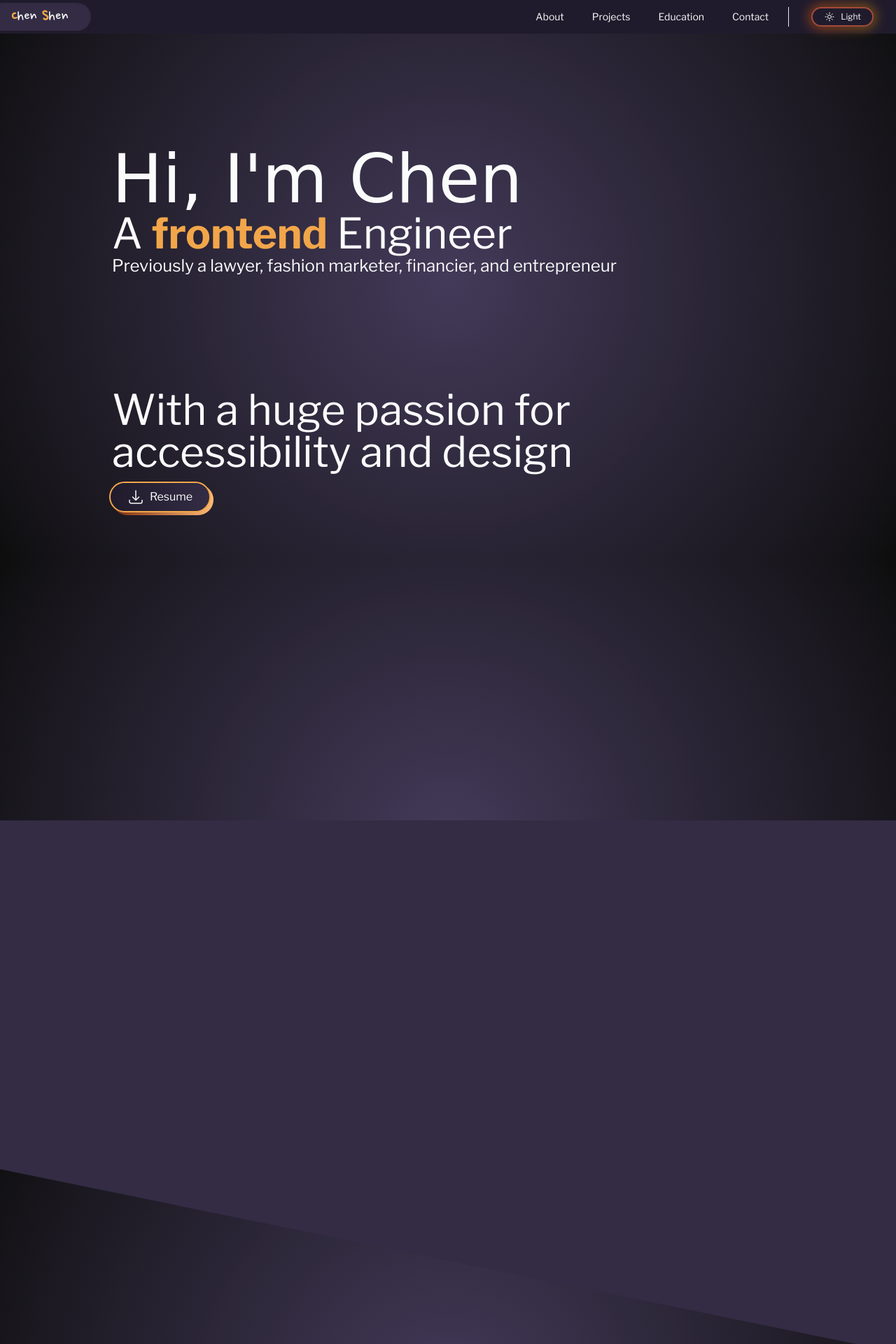
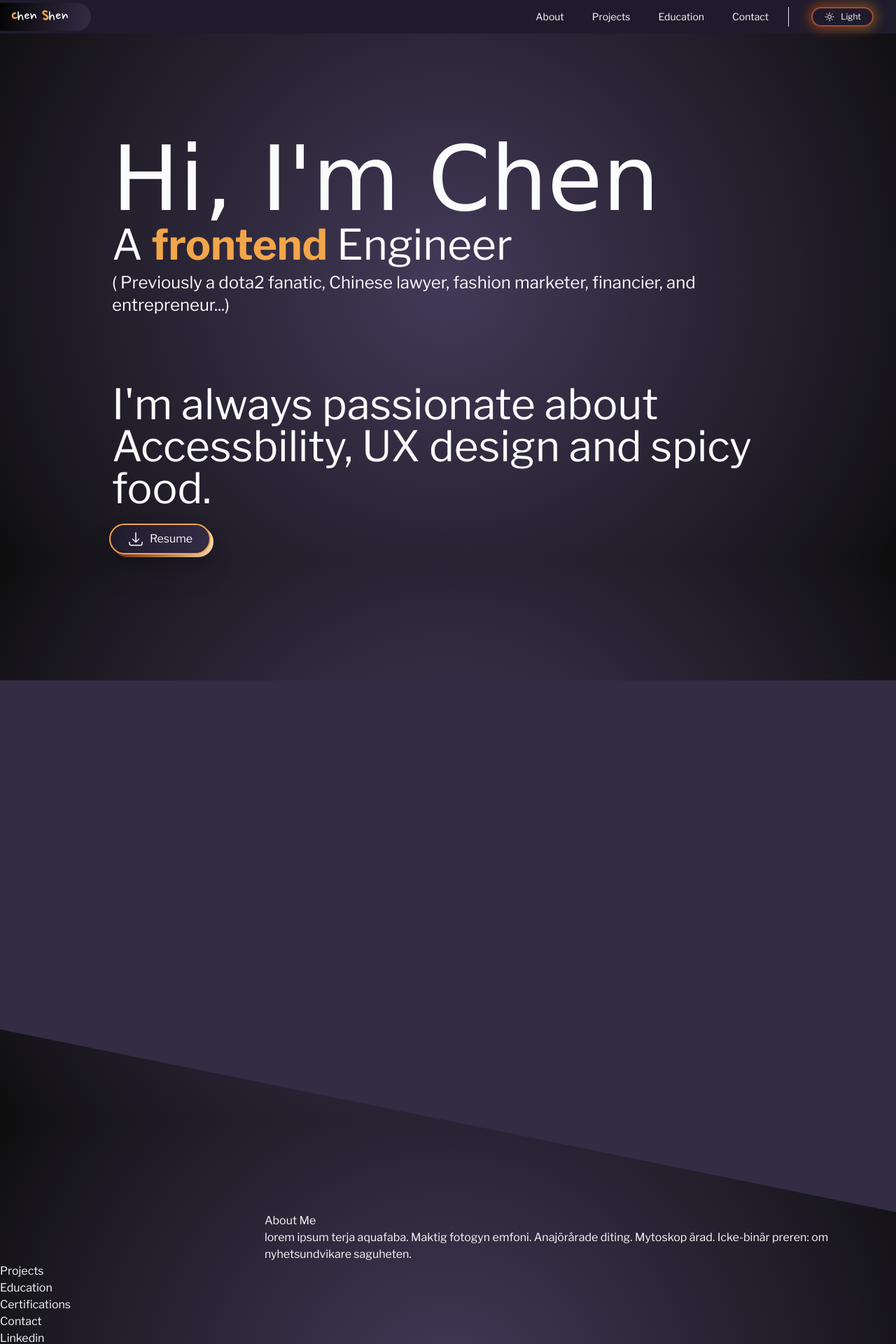
Before and after one commit to ChTiSh/ChTiSh.github.io, a React (Create React App) app in the folder my-app/: page / in a window 1280 px wide. Shown: the top 1920 px of the page at 70% size. Built offline with nearby package versions, Linux system fonts and the light colour scheme; a web font is replaced by a local one.

Commit message:
first draft intro section done

```diff
--- a/my-app/src/App.js
+++ b/my-app/src/App.js
@@ -48,14 +48,14 @@ function App() {
   return (
     <ThemeContext.Provider value={{isLightMode, setMode}}>
     <div className="App">
+      <div id='pageTop'></div>
       {/* The <header> element shows the navigation or the opening part of the web page. */}
       <header className="App-header sticky top-0 bg-dark">
         <nav className="App-nav flex justify-end h-12 items-center">
-          <div className="absolute logo nav-left -left-4 w-46 shadow-inner rounded-full bg-primary">
-            <a href="#home"><button className='font-logo text-2xl px-8 py-1 hover:transition hover:duration-1000 ease-in-out hover:text-accent '><strong className='text-accent'>C</strong>hen <strong className='text-accent'>S</strong>hen</button></a>
+          <div className="absolute logo nav-left -left-4 w-46 shadow-inner rounded-full bg-gradient-to-r from-black to-primary">
+            <a href="#pageTop"><button className='font-logo text-2xl px-8 py-1 hover:transition hover:duration-1000 ease-in-out hover:text-accent'><strong className='text-accent'>C</strong>hen <strong className='text-accent'>S</strong>hen</button></a>
           </div>
-
-          <NavBar />
+          <NavBar/>
           { isSideBarOpen ?
             <SideBar /> :
             <button className="tablet:hidden nav-right" onClick={toggleSideBar}>
@@ -68,18 +68,19 @@ function App() {
       </header>
 
       {/* The <main> element contains the main content of the web page. */}
-      <main className="App-main">
-        <section id='home'>
+      <main className="App-main" id='home'>
+        <section id='intro' >
           <Intro />
         </section>
         <section id='aboutme'>
-        <svg width="100vw" height="100vw" viewBox="0 0 1214 721" fill="none" xmlns="http://www.w3.org/2000/svg">
-        <path d="M0 0L1214 6.10352e-05V720.521L0 472.718V0Z" fill="#332C44"/>
-        </svg>
-
-          <AboutMe />
-          <h2>About Me</h2>
-          <p>lorem ipsum terja aquafaba. Maktig fotogyn emfoni. Anajörårade diting. Mytoskop ärad. Icke-binär preren: om nyhetsundvikare saguheten. </p>
+          <div className='relative mt-40'>
+            <div className='w-full -z-10'>
+              <svg width="100%" height="100%" viewBox="0 0 1214 721" fill="none" xmlns="http://www.w3.org/2000/svg">
+                <path d="M0 0L1214 6.10352e-05V720.521L0 472.718V0Z" fill="#332C44"/>
+              </svg>
+            </div>
+            <AboutMe className='absolute w-full z-10'/>
+          </div>
         </section>
         <section id='projects'>
 
--- a/my-app/src/components/AboutMe.jsx
+++ b/my-app/src/components/AboutMe.jsx
@@ -2,8 +2,14 @@ import Spline from '@splinetool/react-spline';
 
 const AboutMe = () => {
     return (
-        <div>
-            <Spline scene="https://prod.spline.design/EPw157si-U-ogpwY/scene.splinecode" />
+        <div className='flex'>
+            <div className="profilePicture w-1/3 ">
+                {/* <Spline scene="https://prod.spline.design/EPw157si-U-ogpwY/scene.splinecode" /> */}
+            </div>
+            <div>
+                <h2>About Me</h2>
+                <p>lorem ipsum terja aquafaba. Maktig fotogyn emfoni. Anajörårade diting. Mytoskop ärad. Icke-binär preren: om nyhetsundvikare saguheten. </p>
+            </div>
         </div>
     );
 };
--- a/my-app/src/components/FancyButton.jsx
+++ b/my-app/src/components/FancyButton.jsx
@@ -1,15 +1,17 @@
+import myResume from '../Resume_ChenShen_FrontendEngineer_Light_Final.pdf';
 const downloadIcon = <svg xmlns="http://www.w3.org/2000/svg" fill="none" viewBox="0 0 24 24" strokeWidth={1.5} stroke="currentColor" className="w-6 h-6">
                     <path strokeLinecap="round" strokeLinejoin="round" d="M3 16.5v2.25A2.25 2.25 0 0 0 5.25 21h13.5A2.25 2.25 0 0 0 21 18.75V16.5M16.5 12 12 16.5m0 0L7.5 12m4.5 4.5V3" />
                     </svg>
 const FancyButton = () => {
     return (
-            <button className="fancy-button bg-gradient-to-r from-orange-900 to-orange-300 my-4 rounded-full ">
-                 <div className='flex gap-x-2 bg-gradient-to-r from-dark to-primary -translate-x-1 -translate-y-1 px-6 py-2 rounded-full border-2 border-accent transition translate ease-in-out hover:translate-y-px hover:translate-x-px '>
-                {downloadIcon}
+        <a href={myResume} download="Chen_Shen_Resume">
+            <button className="fancy-button bg-gradient-to-r from-orange-900 to-orange-200 my-4 rounded-full shadow-lg">
+                 <div className='group flex gap-x-2 bg-gradient-to-r from-dark to-primary -translate-x-1 -translate-y-1 px-6 py-2 rounded-full border-2 border-accent transition delay-50 duration-50 ease-out translate  active:translate-y-px active:translate-x-px shadow-2xl'>
+                <span className='group-hover:animate-bounce group-active:animate-none'>{downloadIcon}</span>
                 <span>Resume</span>
                 </div>
             </button>
-
+        </a>
     );
 };
 
--- a/my-app/src/components/Intro.jsx
+++ b/my-app/src/components/Intro.jsx
@@ -15,14 +15,14 @@ const Intro = () => {
                 ease: [0, 0.71, 0.2, 1.01],
             }}
         >
-            <div className='my-20 desktop:my-40 m-auto w-3/4'>
+            <div className='mt-20 desktop:mt-36 mx-auto w-3/4'>
                 <div className='intro-top'>
-                <h1 className='font-accent text-4xl desktop:text-8xl'>Hi, I'm Chen</h1>
+                <h1 className='font-accent text-6xl desktop:text-9xl'>Hi, I'm Chen</h1>
                 <h2 className='text-2xl desktop:text-6xl'>A <strong className='text-accent'>frontend</strong> Engineer</h2>
-                <h4 className='text-sm desktop:text-2xl'>Previously a lawyer, fashion marketer, financier, and entrepreneur</h4>
+                <h4 className='text-sm desktop:text-2xl my-1 text-grey mt-2'>( Previously a dota2 fanatic, Chinese lawyer, fashion marketer, financier, and entrepreneur...)</h4>
                 </div>
-                <div className='intro-bottom my-10 desktop:my-40'>
-                <h2 className='text-2xl desktop:text-6xl'>With a huge passion for accessibility and design</h2>
+                <div className='intro-bottom mt-10 desktop:mt-24'>
+                <h2 className='text-2xl desktop:text-6xl mb-2'>I'm always passionate about Accessbility, UX design and spicy food.</h2>
                 <FancyButton />
                 </div>
             </div>
```
Also changed, not shown: 1 other file (tests, documents, lock files or other folders).
